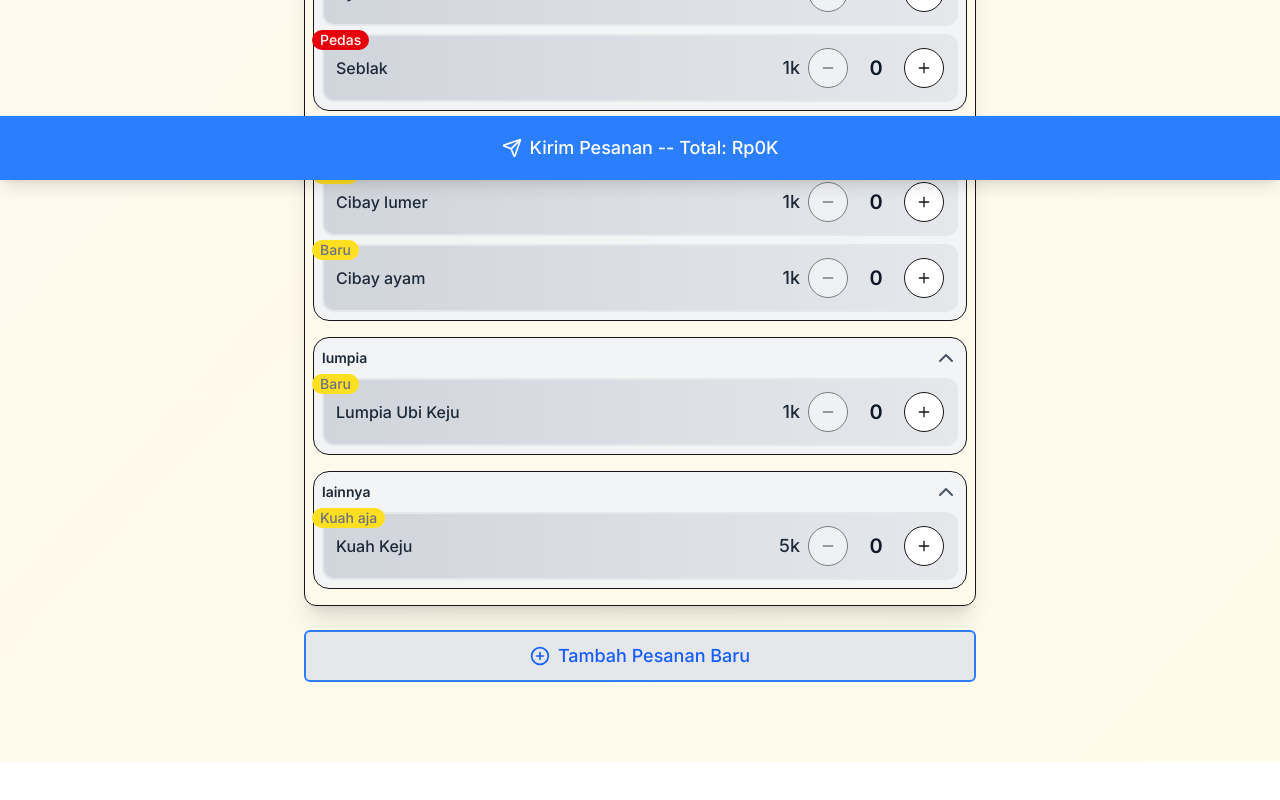
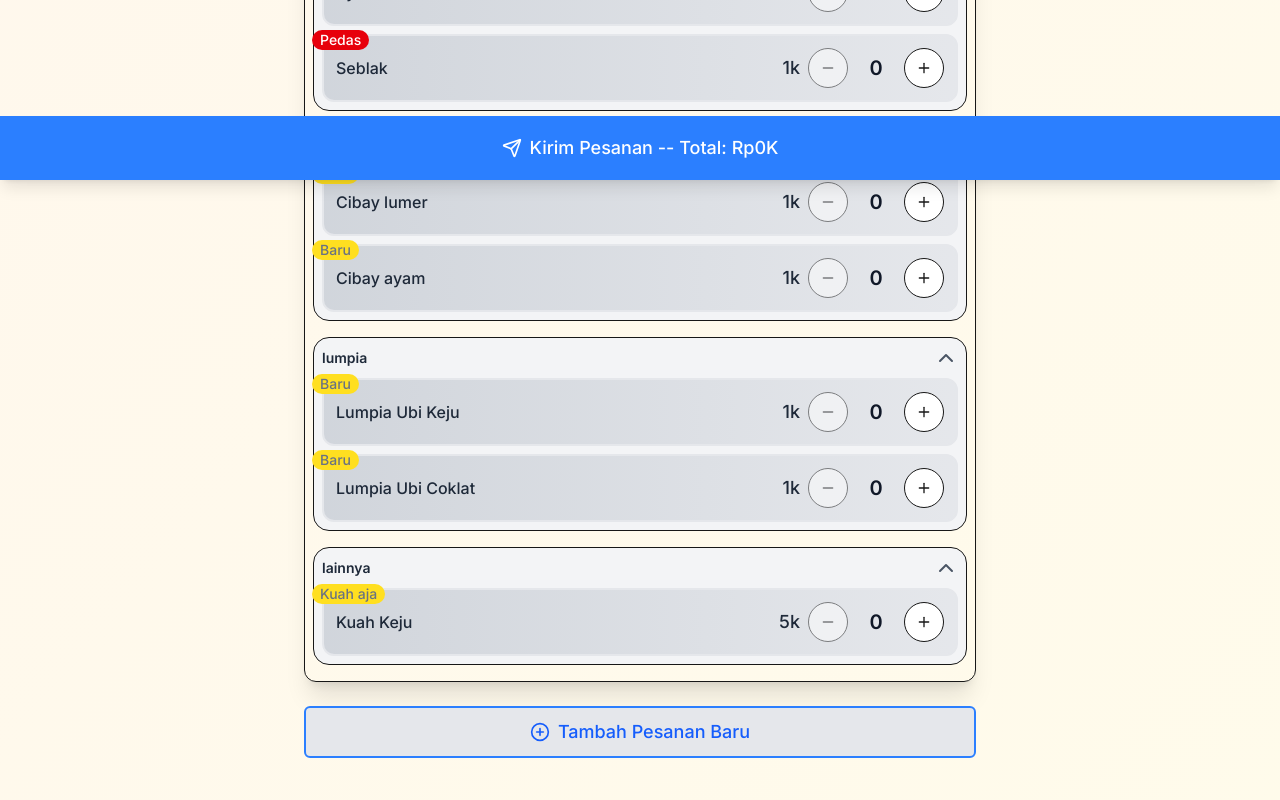
Before and after one commit to 18mson/cireng-berisi, a Next.js app: page / in a window 1280 px wide. Shown: the part 620-1420 px from the top of the page. Before the commit the page ends 1382 px from the top, so only its background shows below. Built offline with nearby package versions, Linux system fonts and the light colour scheme.

Commit message:
add new menu lumpia

```diff
--- a/app/page.tsx
+++ b/app/page.tsx
@@ -50,6 +50,7 @@ export default function Home() {
       { id: 6, name: 'Cibay lumer', count: 0, price: '1k', label:'Baru', category: 'cibay' },
       { id: 7, name: 'Cibay ayam', count: 0, price: '1k', label:'Baru', category: 'cibay' },
       { id: 8, name: 'Lumpia Ubi Keju', count: 0, price: '1k', label:'Baru', category: 'lumpia' },
+      { id: 8, name: 'Lumpia Ubi Coklat', count: 0, price: '1k', label:'Baru', category: 'lumpia' },
       { id: 9, name: 'Kuah Keju', count: 0, price: kuahKejuPrice, label: 'Kuah aja', category: 'lainnya' }
     ];
 
@@ -127,7 +128,8 @@ export default function Home() {
       { id: 6, name: 'Cibay lumer', count: 0, price: '1k', label:'Baru', category: 'cibay' },
       { id: 7, name: 'Cibay ayam', count: 0, price: '1k', label:'Baru', category: 'cibay' },
       { id: 8, name: 'Lumpia Ubi Keju', count: 0, price: '1k', label:'Baru', category: 'lumpia' },
-      { id: 9, name: 'Kuah Keju', count: 0, price: kuahKejuPrice, label: 'Baru', category: 'lainnya' }
+      { id: 8, name: 'Lumpia Ubi Coklat', count: 0, price: '1k', label:'Baru', category: 'lumpia' },
+      { id: 9, name: 'Kuah Keju', count: 0, price: kuahKejuPrice, label: 'Kuah aja', category: 'lainnya' }
     ];
 
     setOrders(prev => [...prev, {
```
